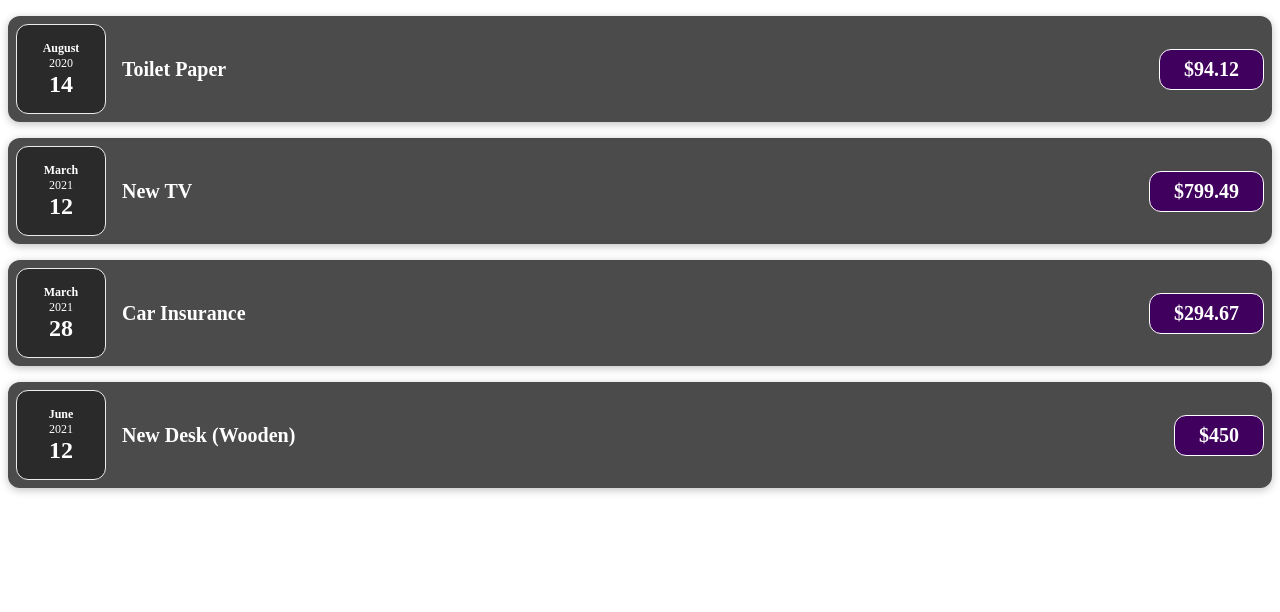
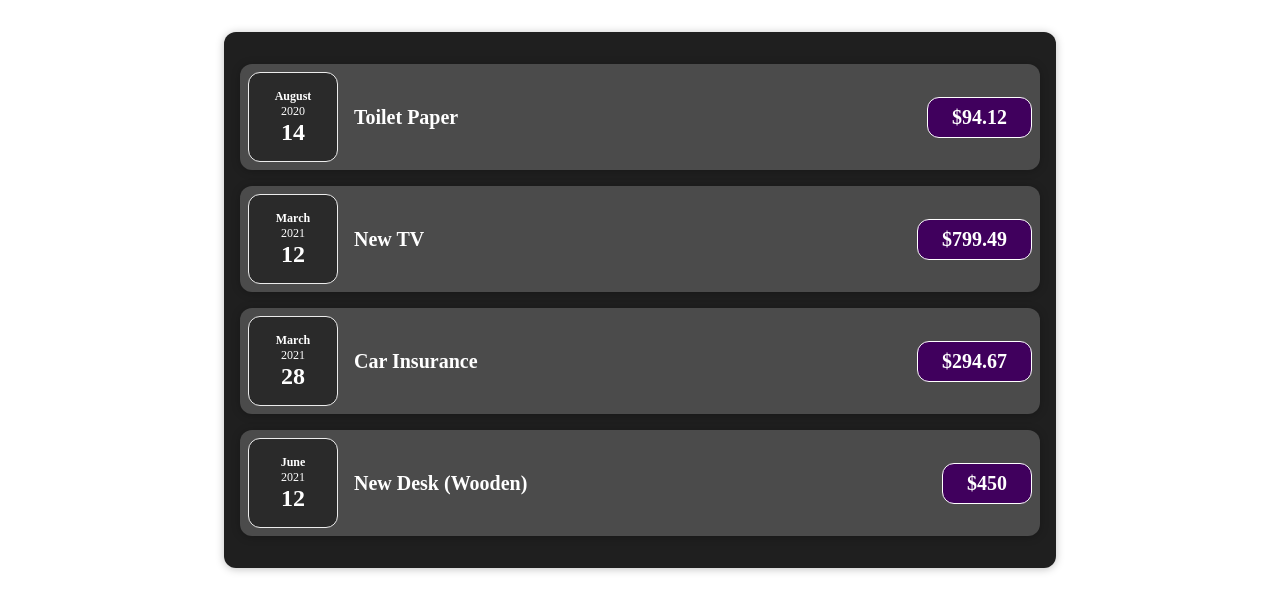
Before and after one commit to manishrajmishra/Expense_Tracker_App, a React (Create React App) app: page / in a window 1280 px wide. Shown: the top 612 px of the page. Built offline with nearby package versions, Linux system fonts and the light colour scheme.

Commit message:
Composition Component usages

```diff
--- a/src/App.js
+++ b/src/App.js
@@ -1,6 +1,6 @@
 import React from "react";
 import "./styles.css";
-import ExpenseItem from "./components/ExpenseItem";
+import Expenses from "./components/Expenses";
 
 export default function App() {
   const expenses = [
@@ -26,26 +26,7 @@ export default function App() {
   ];
   return (
     <div>
-      <ExpenseItem
-        title={expenses[0].title}
-        amount={expenses[0].amount}
-        date={expenses[0].date}
-      />
-      <ExpenseItem
-        title={expenses[1].title}
-        amount={expenses[1].amount}
-        date={expenses[1].date}
-      />
-      <ExpenseItem
-        title={expenses[2].title}
-        amount={expenses[2].amount}
-        date={expenses[2].date}
-      />
-      <ExpenseItem
-        title={expenses[3].title}
-        amount={expenses[3].amount}
-        date={expenses[3].date}
-      />
+      <Expenses items={expenses} />
     </div>
   );
 }
--- /dev/null
+++ b/src/components/Card.css
@@ -0,0 +1,4 @@
+.card {
+  border-radius: 12px;
+  box-shadow: 0 1px 8px rgba(0, 0, 0, 0.25);
+}
--- /dev/null
+++ b/src/components/Card.js
@@ -0,0 +1,8 @@
+import "./Card.css";
+import React from "react";
+
+export default function Card(props) {
+  const classes = "card " + props.className;
+
+  return <div className={classes}>{props.children}</div>;
+}
--- a/src/components/ExpenseItem.js
+++ b/src/components/ExpenseItem.js
@@ -1,10 +1,11 @@
 import React from "react";
 import "./ExpenseItem.css";
+import Card from "./Card";
 import ExpenseDate from "./ExpenseDate";
 
 export default function ExpenseItem(props) {
   return (
-    <div className="expense-item">
+    <Card className="expense-item">
       <div>
         <ExpenseDate date={props.date} />
       </div>
@@ -12,6 +13,6 @@ export default function ExpenseItem(props) {
         <h2>{props.title}</h2>
         <div className="expense-item__price">${props.amount}</div>
       </div>
-    </div>
+    </Card>
   );
 }
--- /dev/null
+++ b/src/components/Expenses.css
@@ -0,0 +1,7 @@
+.expenses {
+  padding: 1rem;
+  background-color: rgb(31, 31, 31);
+  margin: 2rem auto;
+  width: 50rem;
+  max-width: 95%;
+}
--- /dev/null
+++ b/src/components/Expenses.js
@@ -0,0 +1,31 @@
+import React from "react";
+import ExpenseItem from "./ExpenseItem";
+import Card from "./Card";
+import "./Expenses.css";
+
+export default function Expenses(props) {
+  return (
+    <Card className="expenses">
+      <ExpenseItem
+        title={props.items[0].title}
+        amount={props.items[0].amount}
+        date={props.items[0].date}
+      />
+      <ExpenseItem
+        title={props.items[1].title}
+        amount={props.items[1].amount}
+        date={props.items[1].date}
+      />
+      <ExpenseItem
+        title={props.items[2].title}
+        amount={props.items[2].amount}
+        date={props.items[2].date}
+      />
+      <ExpenseItem
+        title={props.items[3].title}
+        amount={props.items[3].amount}
+        date={props.items[3].date}
+      />
+    </Card>
+  );
+}
```
